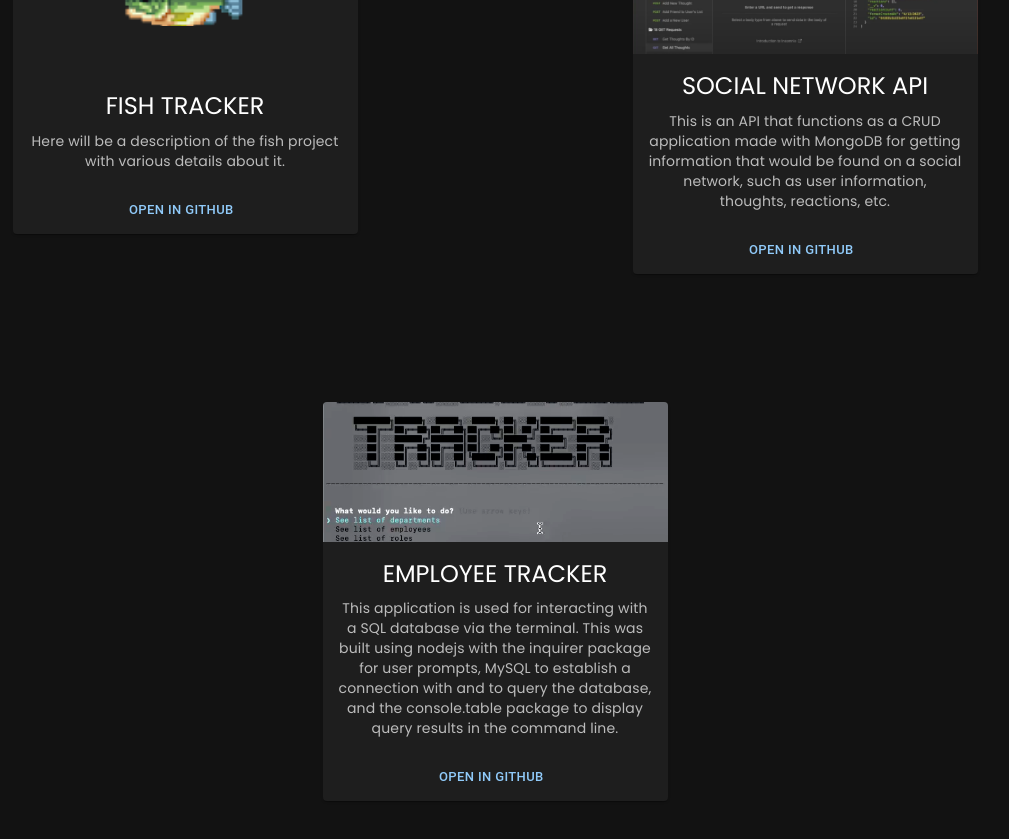
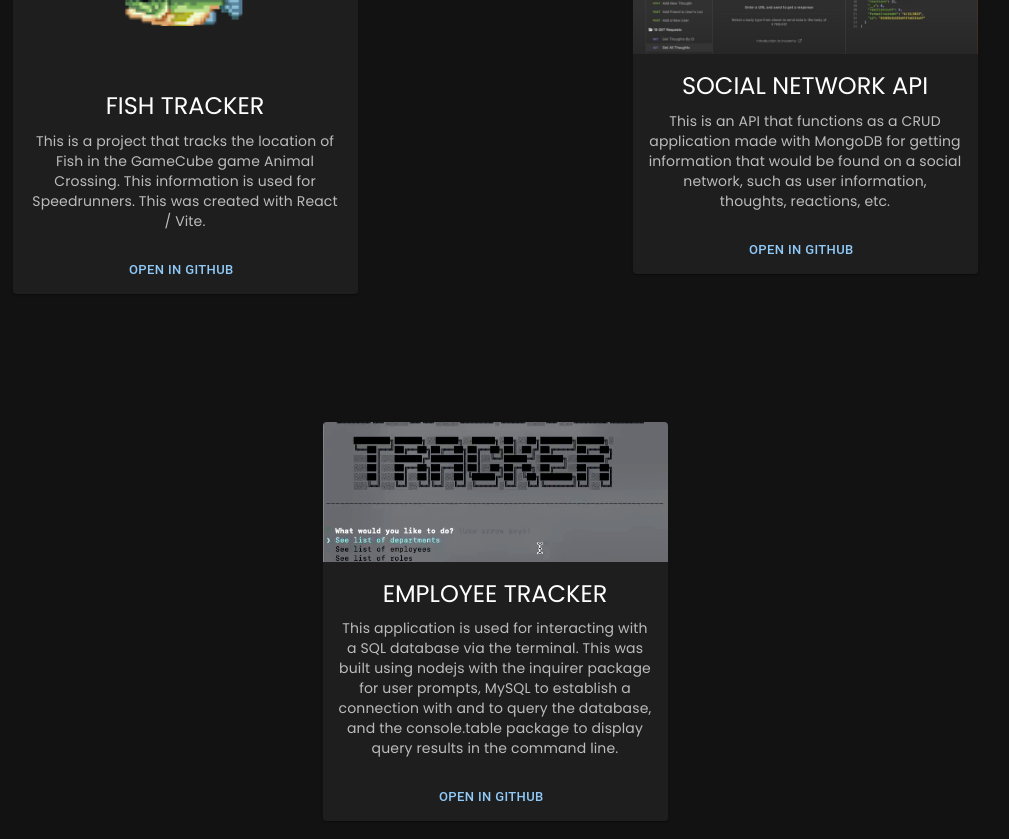
Before and after one commit to gabess3/Portfolio, a React (Create React App) app: page / in a window 1280 px wide. Shown: the part 2460-3299 px from the top of the page, without its empty margins (145-1154 px from the left). Built offline with nearby package versions, Linux system fonts and the light colour scheme.

Commit message:
updated project description

```diff
--- a/src/components/project.jsx
+++ b/src/components/project.jsx
@@ -55,8 +55,7 @@ export default function Project() {
                       variant="body2"
                       color="text.secondary"
                     >
-                      Here will be a description of the fish project with
-                      various details about it.
+                      This is a project that tracks the location of Fish in the GameCube game Animal Crossing. This information is used for Speedrunners. This was created with React / Vite.
                     </Typography>
                   </CardContent>
                 </CardActionArea>
```
